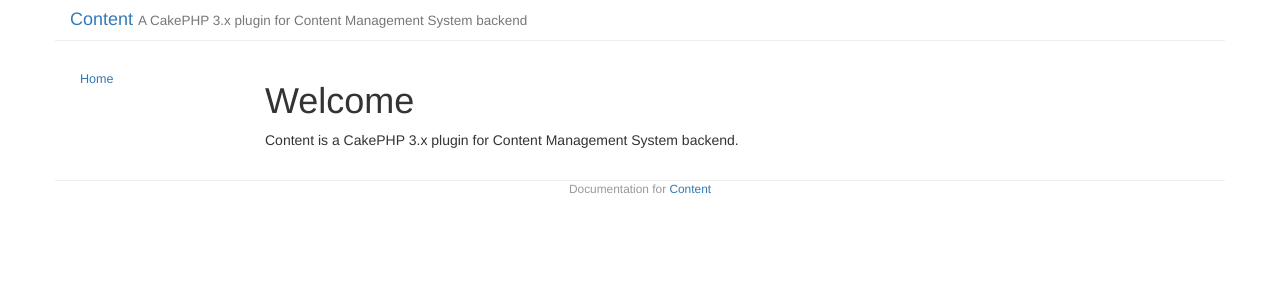
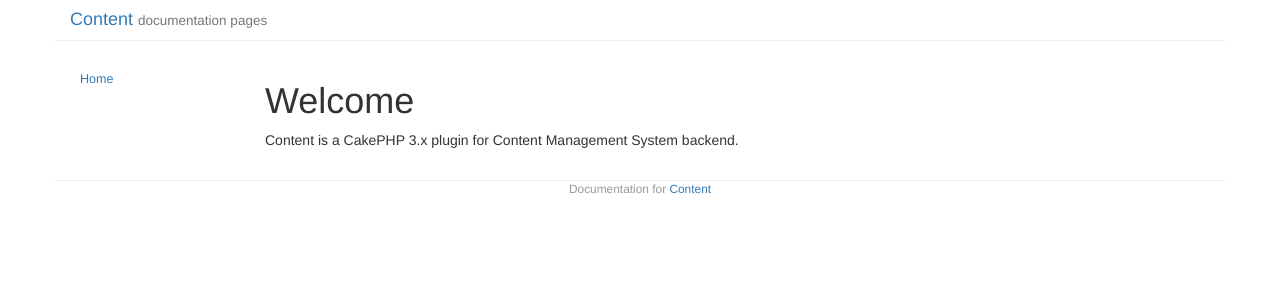
Before and after one commit to aoliverio/content, a Jekyll site: the page built from index.md, in a window 1280 px wide. Shown: the top 300 px of the page. Built offline with Jekyll 4.4.1, drawn with Linux system fonts in a browser that asks for light colours; Markdown is read by kramdown in place of the engine named in the settings.

Commit message:
Update configuration file

```diff
--- a/_config.yml
+++ b/_config.yml
@@ -1,6 +1,6 @@
 # Site title and subtitle. This is used in _includes/header.html
 title: 'Content'
-subtitle: 'A CakePHP 3.x plugin for Content Management System backend'
+subtitle: 'documentation pages'
 
 # if you wish to integrate disqus on pages set your shortname here
 disqus_shortname: ''
```
